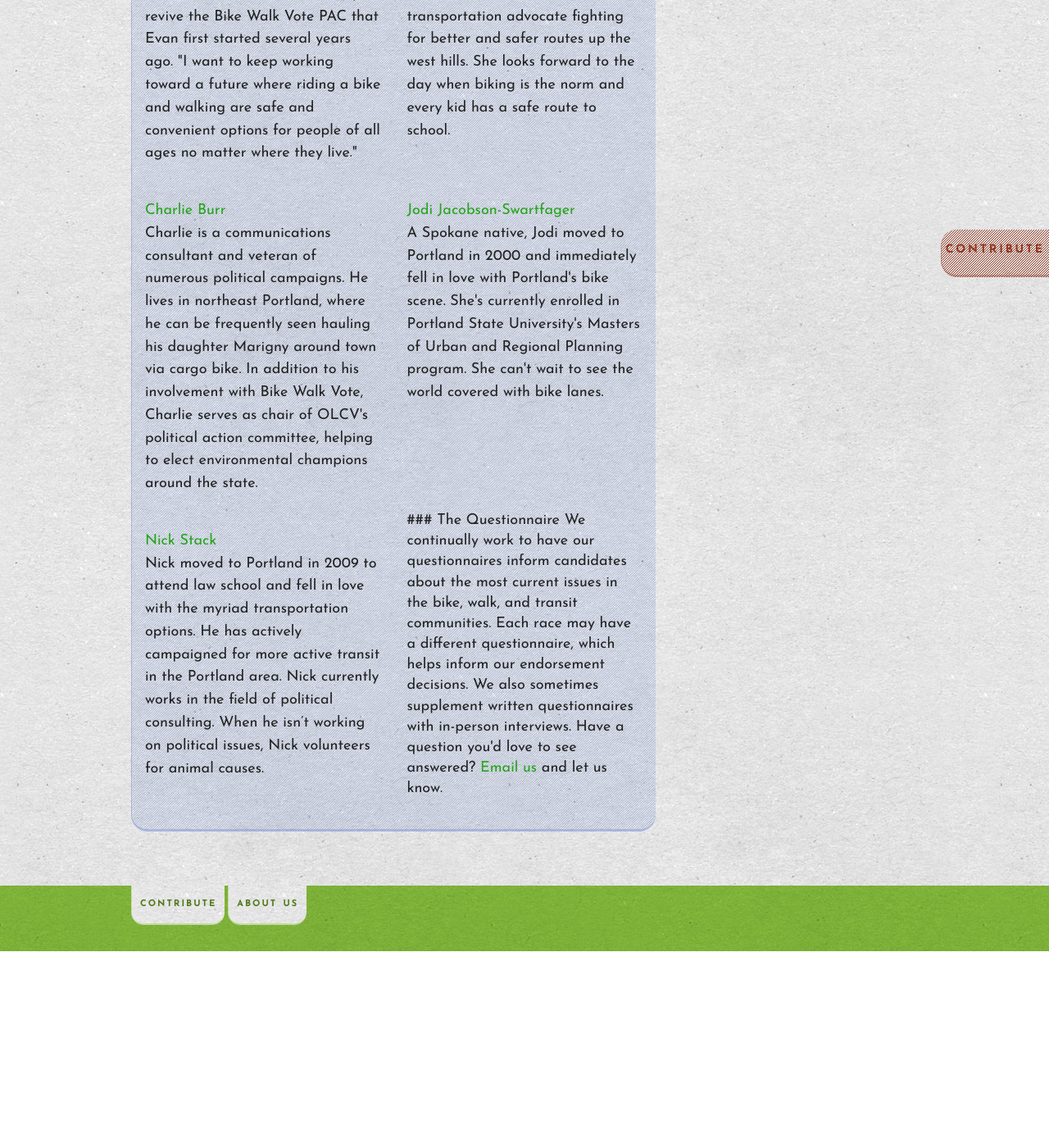
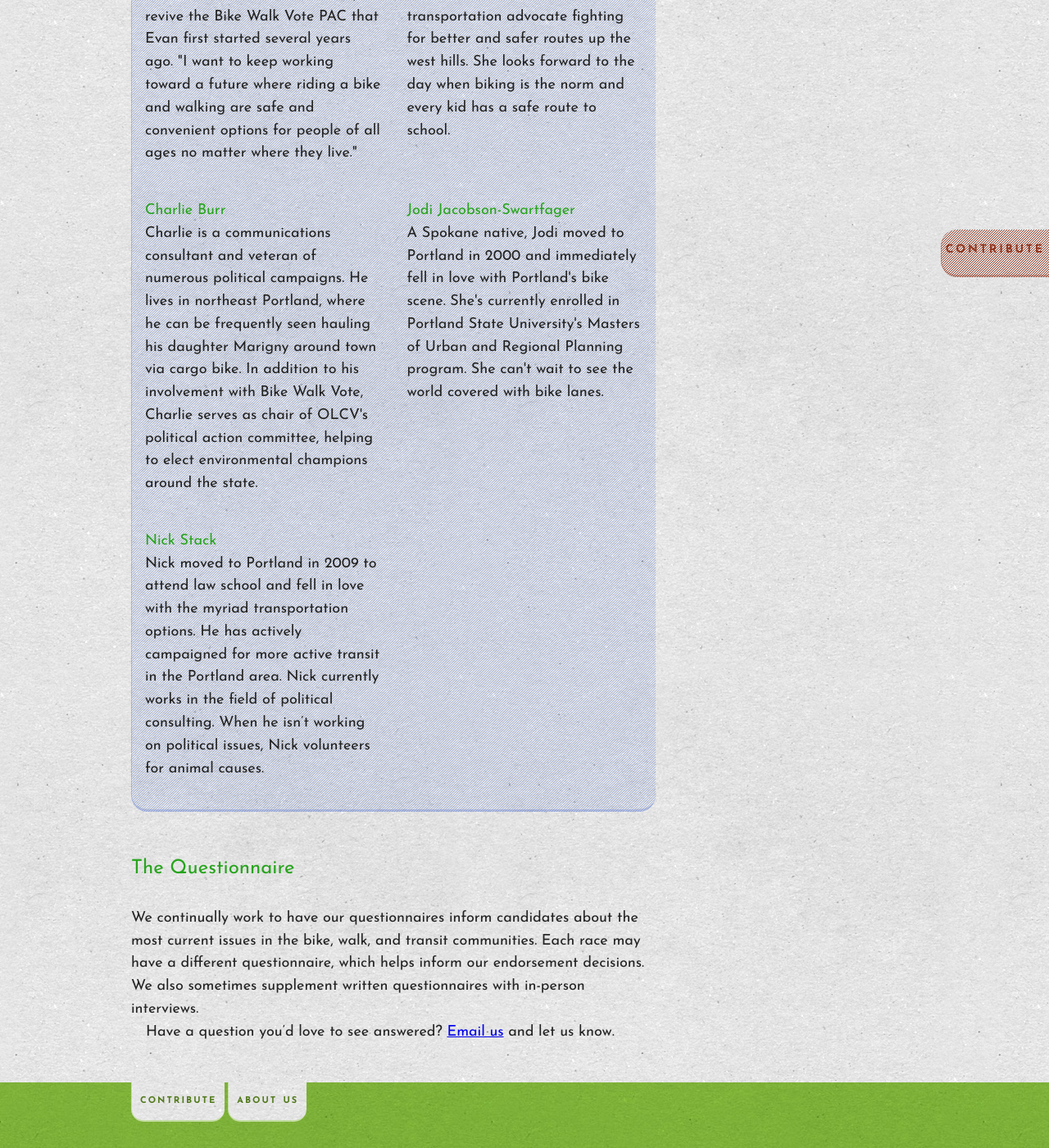
Before and after one commit to bikewalkvote/bikewalkvote.github.io, a Jekyll site: the page built from about.md, in a window 1280 px wide and 1400 px high, scrolled down 1784 px. Shown: the whole window at 82% size. Built offline with Jekyll 4.4.1, drawn with Linux system fonts in a browser that asks for light colours; nearby versions of some CDN libraries; Markdown is read by kramdown in place of the engine named in the settings; comment, search, counter and statistics services are not loaded; before the commit the page ends 2944 px from its top, so only the background shows below that.

Commit message:
html fix
restore unordered list end tag.

```diff
--- a/about.md
+++ b/about.md
@@ -58,7 +58,7 @@ Bike Walk Vote is run by a volunteer steering committee representing a cross-sec
   <h4>Nick Stack</h4>
   <p> Nick moved to Portland in 2009 to attend law school and fell in love with the myriad transportation options. He has actively campaigned for more active transit in the Portland area. Nick currently works in the field of political consulting. When he isn’t working on political issues, Nick volunteers for animal causes.</p>
 </li>
-<li>
+</ul>
 
 
 
```
